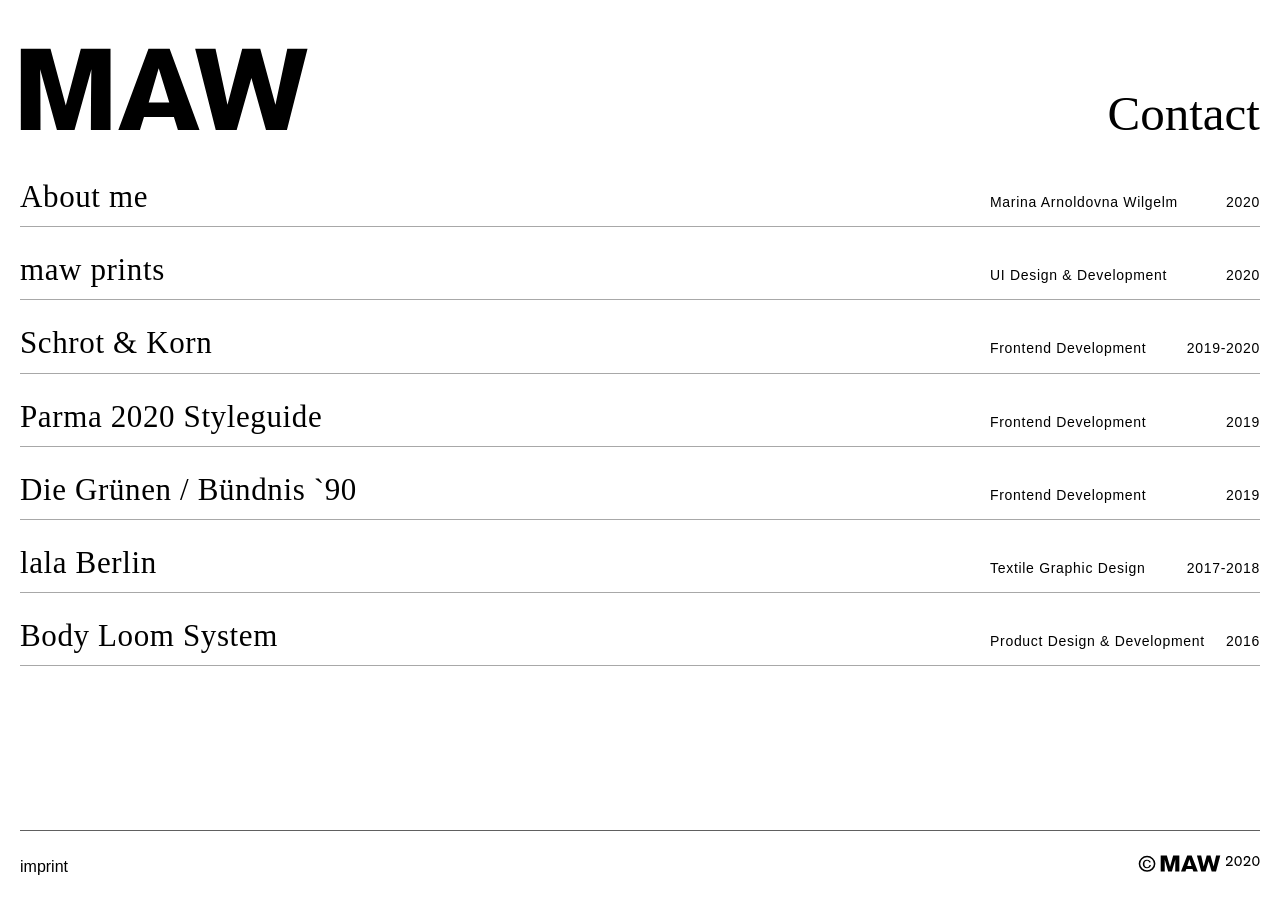
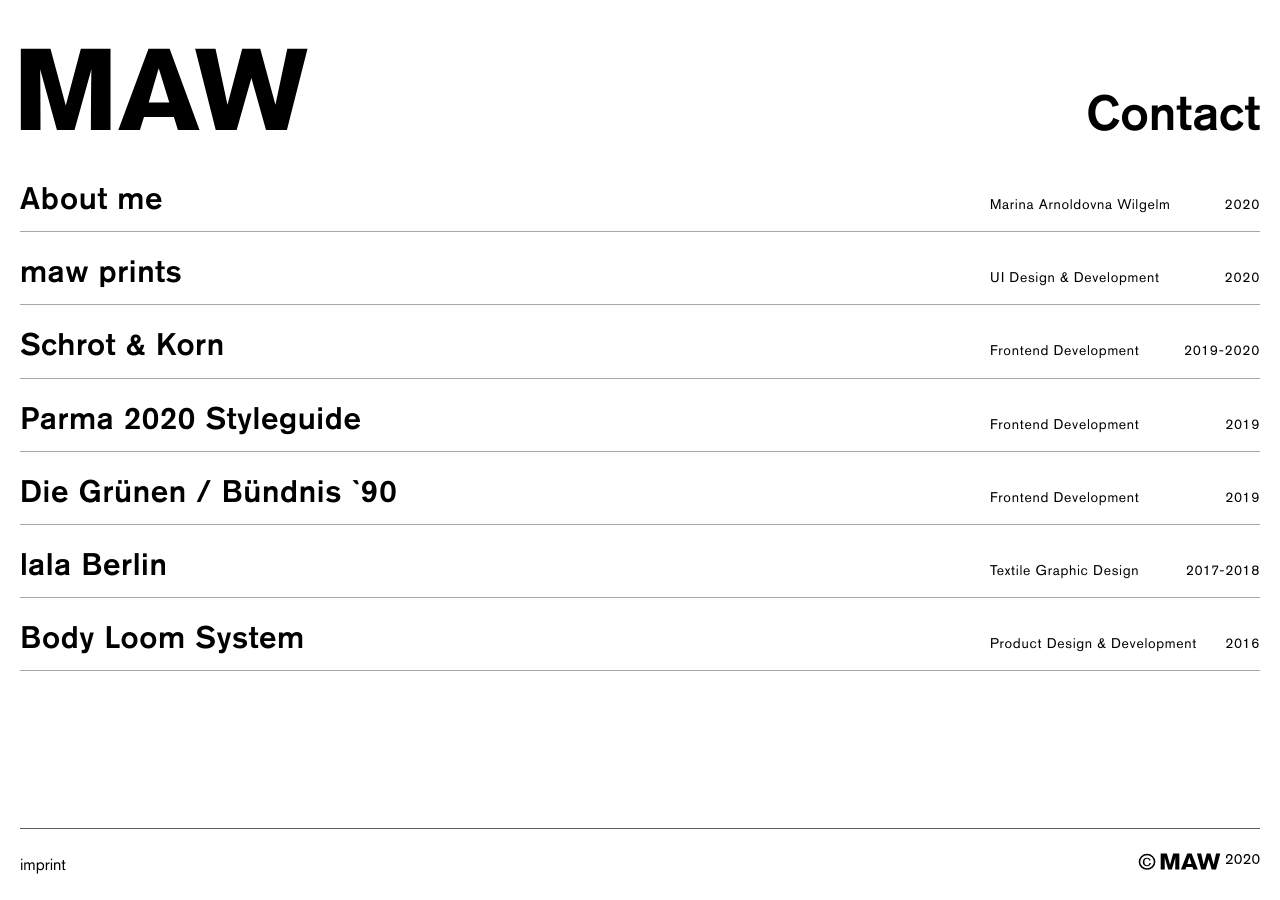
Before and after one commit to Arnoldovna/portfolio, a Jekyll site: the page built from index.html, in a window 1280 px wide. Built offline with Jekyll 4.4.1, drawn with Linux system fonts in a browser that asks for light colours; some web fonts are replaced.

Commit message:
trigger rebuild

```diff
--- a/_includes/project-line.html
+++ b/_includes/project-line.html
@@ -4,7 +4,7 @@
     style="background-color:{{ project.color }};" class='project-line tooltip hook' data-aos="fade-in"
     data-aos-delay='200'>
     <span id="{{project.project}}">
-        <img alt="" src="{{{{site.baseurl}}/{{project.img}}" />
+        <img alt="" src="{{{{site.baseurl| prepend: site.url }}{{project.img}}" />
     </span>
     <div class='project-line__header'>
         <h2 class='project-line__title'>
--- a/_layouts/home.html
+++ b/_layouts/home.html
@@ -12,11 +12,11 @@
         {% endif %}
     </div>
     {% if page.title =='home' %}
-    <script type="text/javascript" src="{{ site.baseurl | prepend: site.url }}/assets/js/tooltip.js"></script>
+    <script type="text/javascript" src="{{ site.baseurl | prepend: site.url }}assets/js/tooltip.js"></script>
     {% endif %}
 
     {% if page.title !='project' %}
-    <script type="text/javascript" src="{{ site.baseurl | prepend: site.url }}/assets/js/transitions.js"></script>
+    <script type="text/javascript" src="{{ site.baseurl | prepend: site.url }}assets/js/transitions.js"></script>
     {% endif %}
     <script src="https://unpkg.com/aos@next/dist/aos.js"></script>
     <script>
--- a/_sass/_modules/font.scss
+++ b/_sass/_modules/font.scss
@@ -1,15 +1,15 @@
 @font-face {
   font-family: "AkzidenzGroteskPro-Md";
-  src: url("portfolio/assets/fonts/AkzidGroProMed.woff") format("woff"),
-    url("portfolio/assets/fonts/AkzidGroProMed.woff2") format("woff2");
+  src: url("../../assets/fonts/AkzidGroProMed.woff") format("woff"),
+    url("../../assets/fonts/AkzidGroProMed.woff2") format("woff2");
   font-weight: normal;
   font-style: normal;
 }
 
 @font-face {
   font-family: "AkzidenzGroteskPro-Regular";
-  src: url("portfolio/assets/fonts/AkzidGroProReg.woff/fonts/AkzidGroProReg.woff") format("woff"),
-    url("portfolio/assets/fonts/AkzidGroProReg.woff2") format("woff2");
+  src: url("../../assets/fonts/AkzidGroProReg.woff/fonts/AkzidGroProReg.woff") format("woff"),
+    url("../../assets/fonts/AkzidGroProReg.woff2") format("woff2");
   font-weight: normal;
   font-style: normal;
 }
```
